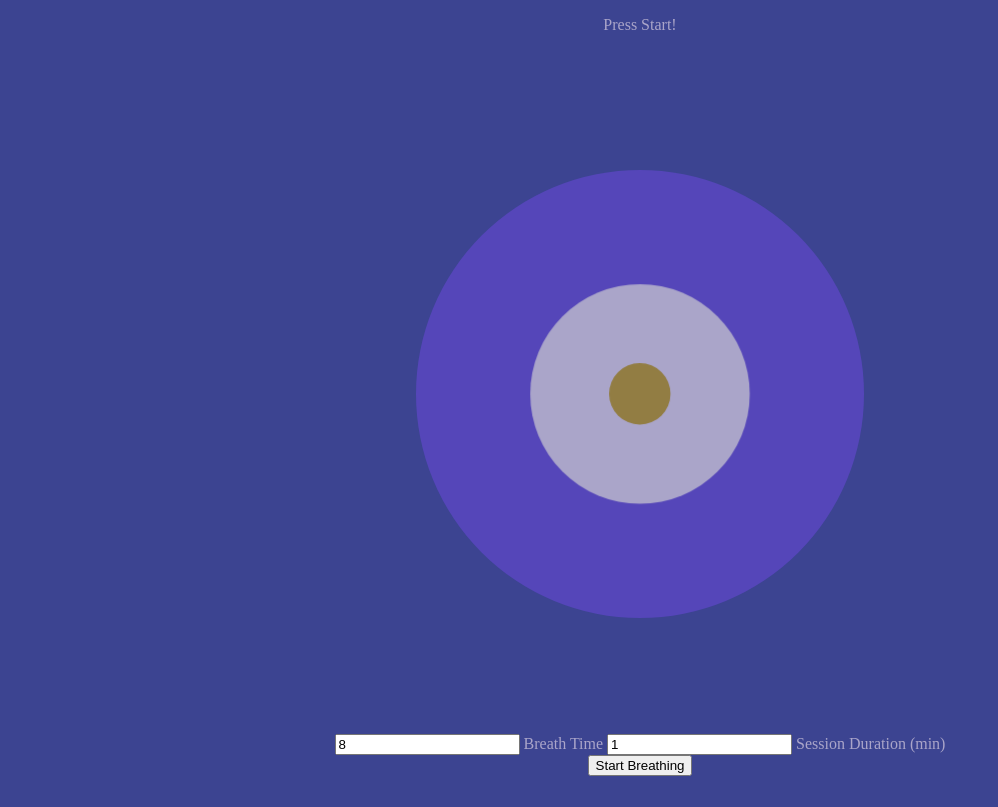
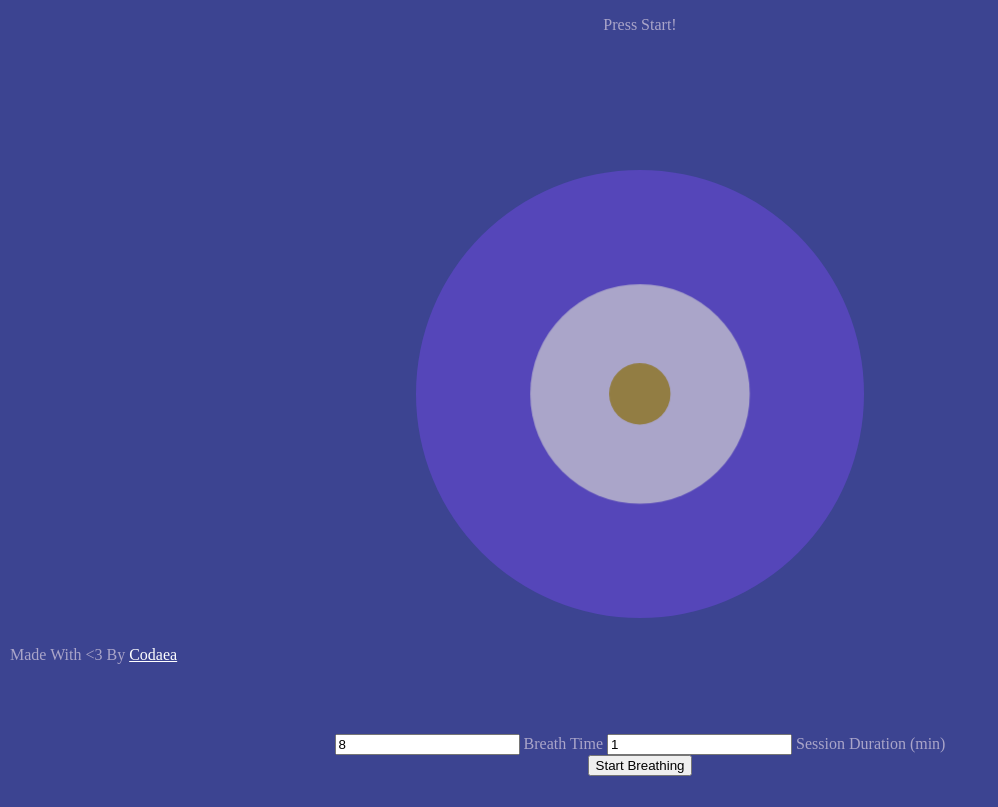
Before and after one commit to Codaea/breathe, a website built with Vite: page index.html in a window 1280 px wide. Shown: the part 110-917 px from the top of the page, without its empty margins (0-998 px from the left). Built offline with nearby package versions, Linux system fonts and the light colour scheme.

Commit message:
added watermark <3

```diff
--- a/index.html
+++ b/index.html
@@ -19,6 +19,7 @@
   <label for="sessionDuration">Session Duration (min)</label>
   </div>
   <button id="start">Start Breathing</button>
+  <p style="position: absolute; bottom: 10px; left: 10px;">Made With &lt;3 By <a style="color: white;" target="_blank" rel="noopener noreferrer" href="https://codaea.com">Codaea</a></p>
   <script type="module" src="/src/main.ts"></script>
 </body>
 </html>
```
